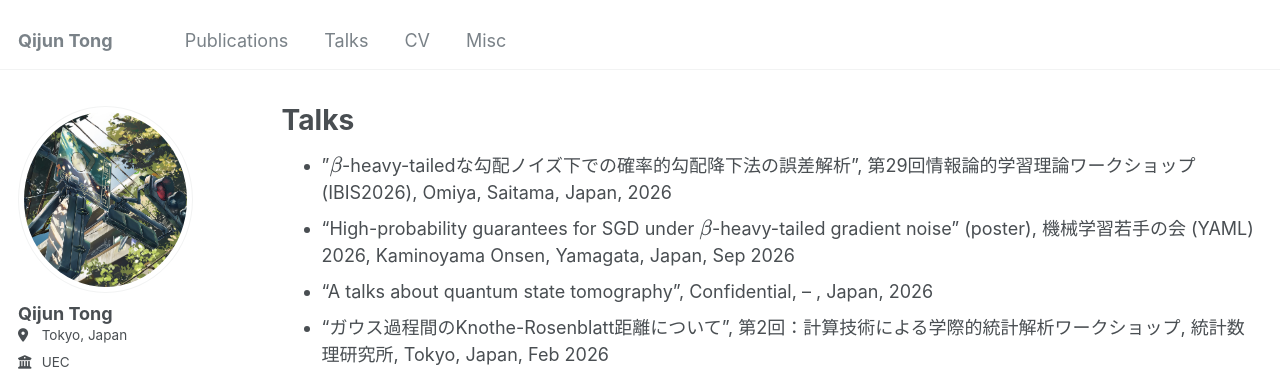
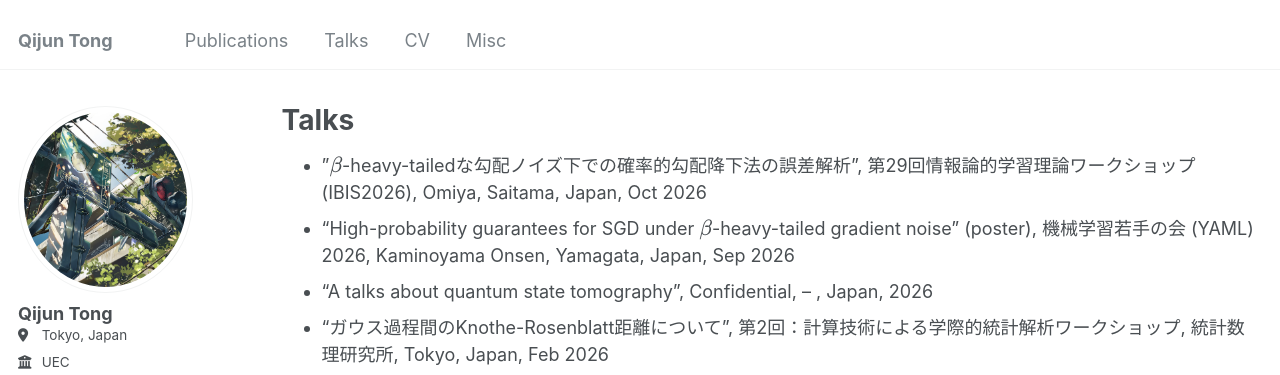
Before and after one commit to QijunTong0/QijunTong, a Jekyll site: the page built from _pages/talks.md, in a window 1280 px wide. Shown: the top 375 px of the page. Built offline with Jekyll 4.4.1, drawn with Linux system fonts in a browser that asks for light colours.

Commit message:
IBIS2026の発表月を追記
Co-Authored-By: Claude Opus 5.5 <noreply@anthropic.com>
Claude-Session: https://claude.ai/code/session_01QBXjX5bHcvVeFGvaAgc4yV

```diff
--- a/_pages/talks.md
+++ b/_pages/talks.md
@@ -5,7 +5,7 @@ permalink: /talks/
 author_profile: true
 ---
 
-- "$\beta$-heavy-tailedな勾配ノイズ下での確率的勾配降下法の誤差解析", 第29回情報論的学習理論ワークショップ (IBIS2026), Omiya, Saitama, Japan, 2026
+- "$\beta$-heavy-tailedな勾配ノイズ下での確率的勾配降下法の誤差解析", 第29回情報論的学習理論ワークショップ (IBIS2026), Omiya, Saitama, Japan, Oct 2026
 - "High-probability guarantees for SGD under $\beta$-heavy-tailed gradient noise" (poster), 機械学習若手の会 (YAML) 2026, Kaminoyama Onsen, Yamagata, Japan, Sep 2026
 - "A talks about quantum state tomography", Confidential, -- , Japan, 2026
 - "ガウス過程間のKnothe-Rosenblatt距離について", 第2回：計算技術による学際的統計解析ワークショップ, 統計数理研究所, Tokyo, Japan, Feb 2026
```
Also changed, not shown: 2 other files.
